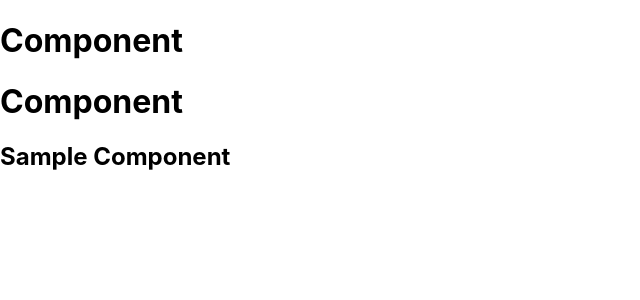
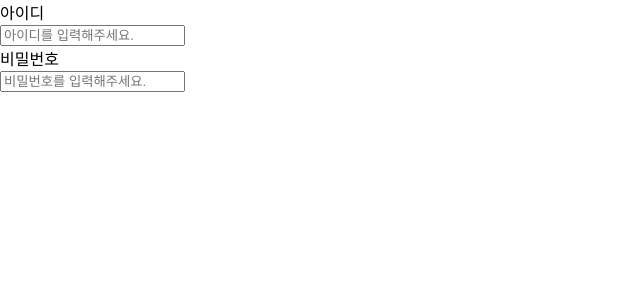
Before and after one commit to GODDONGHYUN/ReactWorkSpace, a React (Create React App) app in the folder basic/: page / in a window 1280 px wide. Shown: the top 300 px of the page, without its empty margins (0-640 px from the left). Built offline with nearby package versions, Linux system fonts and the light colour scheme.

Commit message:
2024-04-03 React (함수형 컴포넌트의 return JSX(TSX)의 규칙) 개념

```diff
--- a/basic/src/App.tsx
+++ b/basic/src/App.tsx
@@ -2,6 +2,7 @@ import React from "react";
 import "./App.css";
 import Component from "./component/Component";
 import Sample from "./component/Sample";
+import SignInContainer from "./component/example/SignInContainer";
 
 // JSX / TSX :
 // ? JSX (JavaScript XML) / TSX (TypeScript XML)
@@ -75,8 +76,9 @@ function App() {
     <>
       {/* <ClassComponent /> */}
       {/* <FunctionComponent />  */}
-      <Component />
-      <Sample />
+      {/* <Component />
+      <Sample /> */}
+      <SignInContainer />
     </>
   );
 }
--- a/basic/src/component/Component.tsx
+++ b/basic/src/component/Component.tsx
@@ -14,6 +14,26 @@ export default function Component() {
     <div>
       <h1>Component</h1>
       <h1>Component</h1>
+      <JsxComponent />
     </div>
   );
 }
+
+function JsxComponent() {
+  // JSX (TSX)의 규칙
+  // * 1. 반드시 하나의 요소를 반환 (div 요소 혹은 빈<> 요소)
+  // * 2. 모든 태그 닫기
+  // * 3. 속성들을 JSX로 지정되어있는 이름으로 사용해야함 (lowerCamelCase)
+  return (
+    <>
+      <h1>첫 번째 페이지 입니다.</h1>
+      <div>
+        <img
+          src="https://i.namu.wiki/i/yHMdZs8LhKDP0D0XmvNkWe4NplRU5BDyXiZNDk5BTOd9ON5KtykFiDO_Q7SDpQLA-q9Q4fyFKfzM3apcZnPGtg.webp"
+          className="image-box"
+          alt="pig"
+        />
+      </div>
+    </>
+  );
+}
--- /dev/null
+++ b/basic/src/component/example/InputBox.tsx
@@ -0,0 +1,52 @@
+//  IdInputBox, PasswordInputBox 함수형 컴포넌트 생성
+// 각각의 컴포넌트는 모두 export 가능하도록 내보냄
+import React from "react";
+
+export default function InputBox() {
+  return (
+    <>
+      <IdInputBox />
+      <PasswordInputBox />
+    </>
+  );
+}
+
+function IdInputBox() {
+  return (
+    <>
+      <div className="sign-in-input-container">
+        <div className="input-box">
+          <div className="input-label label">아이디</div>
+          <div className="input-content-box">
+            <input
+              id="id"
+              className="input"
+              type="text"
+              placeholder="아이디를 입력해주세요."
+            />
+          </div>
+          <div className="input-message"></div>
+        </div>
+      </div>
+    </>
+  );
+}
+
+function PasswordInputBox() {
+  return (
+    <>
+      <div className="input-box">
+        <div className="input-label label">비밀번호</div>
+        <div className="input-content-box">
+          <input
+            id="password"
+            className="input"
+            type="password"
+            placeholder="비밀번호를 입력해주세요."
+          />
+        </div>
+        <div id="sign-in-message" className="input-message error"></div>
+      </div>
+    </>
+  );
+}
--- /dev/null
+++ b/basic/src/component/example/SignInContainer.tsx
@@ -0,0 +1,13 @@
+//  SignInContainer 함수형 컴포넌트를 생성
+//  해당 컴포넌트는 InputBox 컴포넌트를 포함
+//  SignInContainer 컴포넌트를 기본 값으로 내보내기
+import React from "react";
+import InputBox from "./InputBox";
+
+export default function SignInContainer() {
+  return (
+    <div>
+      <InputBox />
+    </div>
+  );
+}
```
Also changed, not shown: basic/src/component/Untitled-1.html (added, +17 -0 lines).
